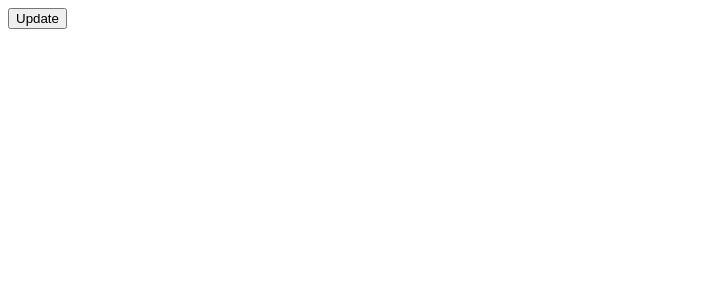
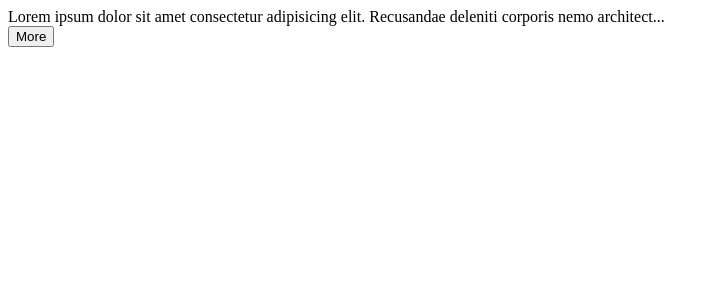
Before and after one commit to syntaxtrash/legendary-pancake, a React (Vite) app in the folder front-end/: page / in a window 1280 px wide. Shown: the top 300 px of the page, without its empty margins (0-719 px from the left). Built offline with nearby package versions, Linux system fonts and the light colour scheme.

Commit message:
expandable text

```diff
--- a/front-end/src/App.tsx
+++ b/front-end/src/App.tsx
@@ -1,42 +1,21 @@
-import { useState } from "react";
+import ExpandableText from "./components/ExpandableText";
 
 function App() {
-  // const [game, setGame] = useState({
-  //   id: 1,
-  //   player: {
-  //     name: "John",
-  //   },
-  // });
-
-  // const [pizza, setPizza] = useState({
-  //   name: "Spicy Pepperoni",
-  //   toppings: ["Mushroom"],
-  // });
-
-  const [cart, setCart] = useState({
-    discount: 0.1,
-    items: [
-      { id: 1, title: "P1", quantity: 1 },
-      { id: 2, title: "P2", quantity: 2 },
-    ],
-  });
-
-  const handleClick = () => {
-    // setPizza({
-    //   ...pizza,
-    //   toppings: [...pizza.toppings, "Cheeze"],
-    // });
-
-    setCart({
-      ...cart,
-      items: cart.items.map((item) =>
-        item.id === 1 ? { ...item, quantity: 2 } : item
-      ),
-    });
-  };
   return (
     <>
-      <button onClick={handleClick}>Update</button>
+      <ExpandableText maxChars={100}>
+        Lorem ipsum dolor sit amet consectetur adipisicing elit. Recusandae
+        deleniti corporis nemo architecto nostrum accusamus natus esse sunt, quo
+        illo asperiores ab dignissimos maiores dicta? Beatae tenetur quidem
+        atque saepe aliquid blanditiis, explicabo rerum accusamus consequuntur,
+        perspiciatis asperiores labore, non eligendi delectus minima deleniti
+        nisi deserunt. Qui, voluptatem odio? Labore quasi, aut quia optio esse
+        dicta ipsum excepturi quos earum ipsam, fuga harum cum voluptates autem
+        totam. Quibusdam magni laudantium minus, est, nulla nemo neque placeat
+        odit quasi illo, alias impedit mollitia. Possimus quaerat assumenda
+        impedit voluptatum deserunt, nam facere quia officiis veritatis ipsum
+        id, nesciunt pariatur minima doloribus incidunt.
+      </ExpandableText>
     </>
   );
 }
--- /dev/null
+++ b/front-end/src/components/ExpandableText.tsx
@@ -0,0 +1,26 @@
+import { useState } from "react";
+
+interface ExpandableTextProp {
+  children: string;
+  maxChars?: number;
+}
+const ExpandableText = ({ children, maxChars = 100 }: ExpandableTextProp) => {
+  let text: string = "";
+  const [isMore, setMore] = useState(false);
+
+  if (children.length <= maxChars) {
+    text = children;
+  } else {
+    text = isMore ? children : children.substring(0, maxChars);
+  }
+  return (
+    <>
+      <div>{text}...</div>
+      <button onClick={() => setMore(!isMore)}>
+        {isMore ? "Less" : "More"}
+      </button>
+    </>
+  );
+};
+
+export default ExpandableText;
```
